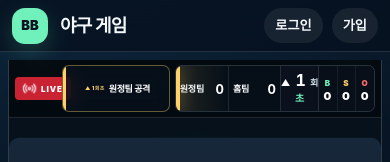
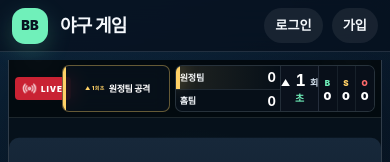
Before and after one commit to TypeMIN/typemin-workbench, a Next.js app: page /baseball-game in a window 390 px wide. Shown: the top 162 px of the page. Built offline with nearby package versions, Linux system fonts and the light colour scheme; no server answers.

Commit message:
fix: preserve scoreboard labels on narrow screens

```diff
--- a/app/baseball-game/styles.css
+++ b/app/baseball-game/styles.css
@@ -3409,6 +3409,21 @@
   }
 }
 
+@media (max-width: 1100px) {
+  .bbg-broadcast-heading > .bbg-scoreboard .bbg-score-teams {
+    grid-template-columns: 1fr;
+  }
+
+  .bbg-broadcast-heading > .bbg-scoreboard .bbg-team-score {
+    min-height: 25px;
+  }
+
+  .bbg-broadcast-heading > .bbg-scoreboard .bbg-team-score + .bbg-team-score {
+    border-top: 1px solid rgba(210, 226, 243, 0.12);
+    border-left: 0;
+  }
+}
+
 @media (max-width: 680px) {
   .bbg-game-console .bbg-broadcast-stage {
     grid-template-rows: 58px minmax(0, 1fr) 62px;
@@ -3452,7 +3467,7 @@
 
   .bbg-broadcast-heading > .bbg-scoreboard .bbg-team-score {
     grid-template-columns: minmax(0, 1fr) 13px;
-    min-height: 46px;
+    min-height: 23px;
     padding: 2px 4px;
   }
 
```
